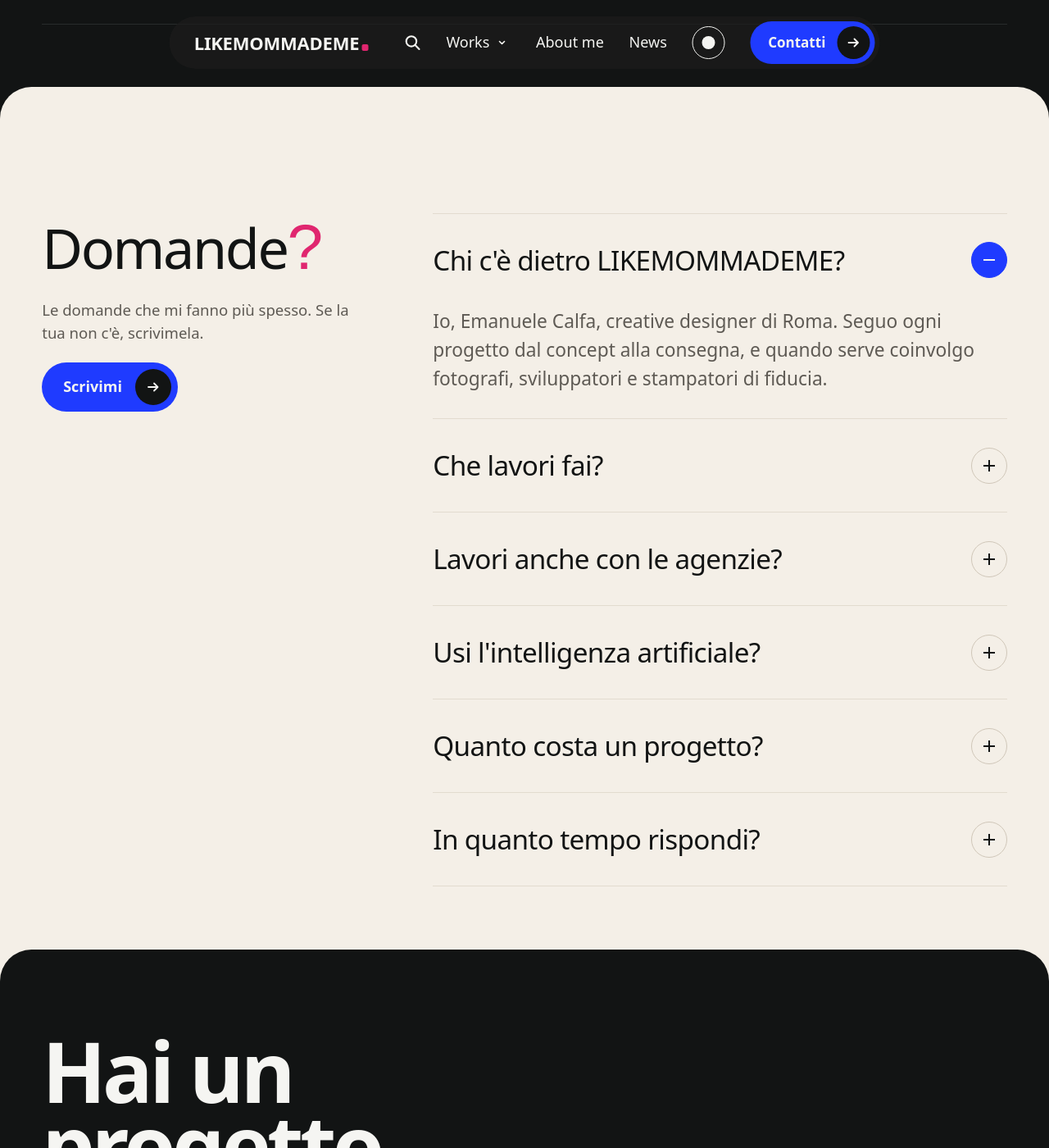
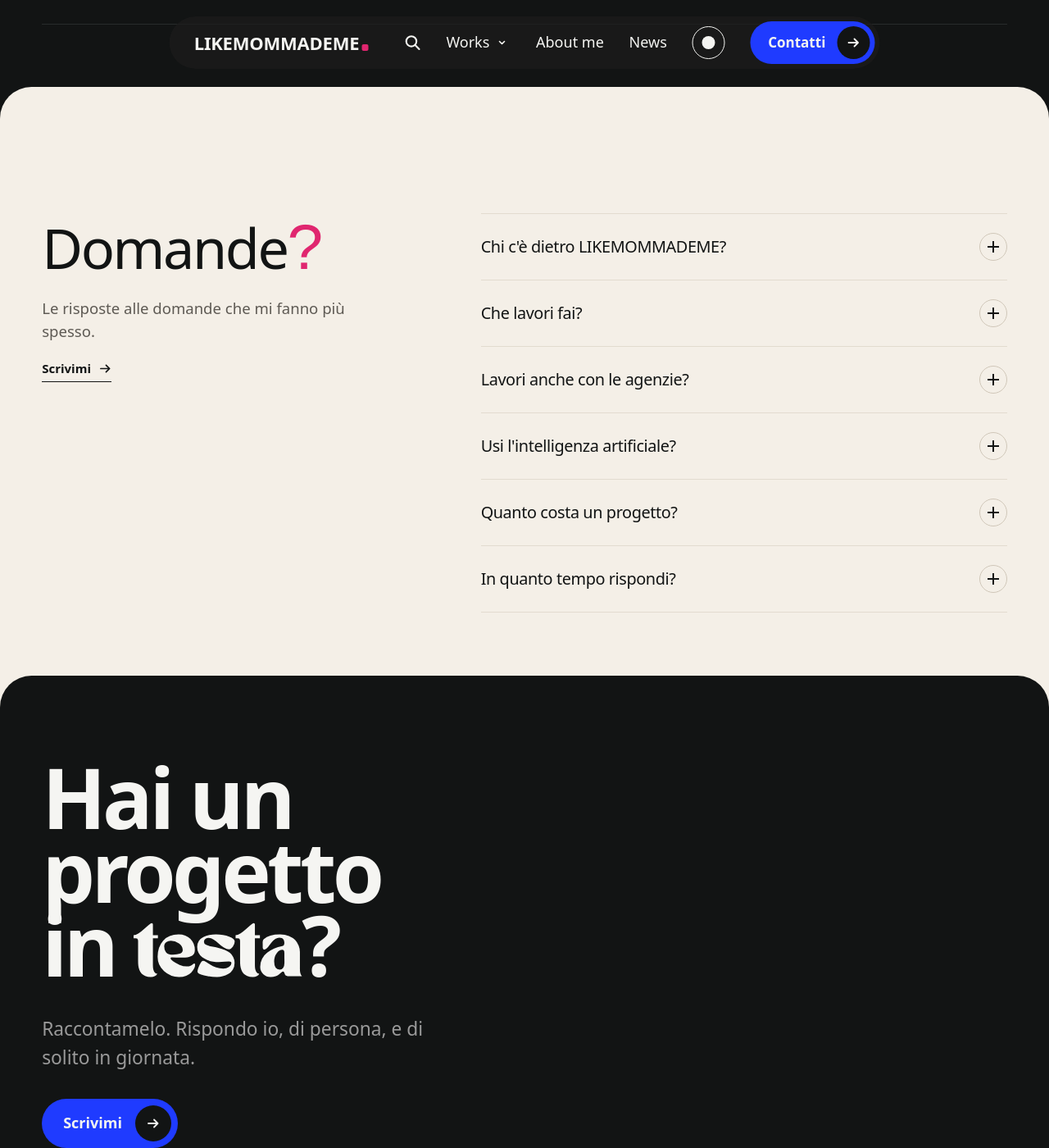
Before and after one commit to likemommademe/likemommademe.github.io, a Jekyll site: the page built from contatti.html, in a window 1280 px wide and 1400 px high, scrolled down 3840 px. Shown: the whole window at 82% size. Built offline with Jekyll 4.4.1, drawn with Linux system fonts in a browser that asks for light colours; some web fonts are replaced.

Commit message:
Domande come bitwip: titolo e Scrivimi a sinistra, domande più compatte a destra (About e Contatti)
Co-Authored-By: Claude Opus 5.5 <noreply@anthropic.com>

```diff
--- a/_data/testi.yml
+++ b/_data/testi.yml
@@ -247,7 +247,7 @@ contatti:
   tempi: Di solito in giornata, dal lunedì al venerdì. Il weekend ci provo, mamma permettendo.
   clienti_titolo: "Hanno già lavorato con me. E tu?"
   servizi_titolo: "Cosa <em>faccio</em>"
-  faq_intro: Le domande che mi fanno più spesso. Se la tua non c'è, scrivimela.
+  faq_intro: Le risposte alle domande che mi fanno più spesso.
   faq_cta: Scrivimi
 
 esperienze:
--- /dev/null
+++ b/_includes/domande.html
@@ -0,0 +1,19 @@
+{% comment %} Domande frequenti (come bitwip): a sinistra titolo, una riga e il link Scrivimi; a destra le domande a fisarmonica {% endcomment %}
+{% assign a = site.data.testi.about %}{% assign tc = site.data.testi.contatti %}
+<section class="fascia{% if include.inv %} inv{% endif %}">
+  <div class="faq-cont">
+    <div class="faq-cont__lato">
+      <h2 class="rise"><span>{{ a.faq_titolo }}</span></h2>
+      <p class="contatti-pag__p">{{ tc.faq_intro }}</p>
+      <a class="rec__vedi" href="{{ '/contatti/' | relative_url }}" data-modulo-apri>{{ tc.faq_cta }}<svg width="15" height="15" viewBox="0 0 16 16" aria-hidden="true"><path d="M2 8h11M9 3.5 13.5 8 9 12.5" fill="none" stroke="currentColor" stroke-width="1.8" stroke-linecap="round" stroke-linejoin="round"/></svg></a>
+    </div>
+    <div class="faq">
+      {% for q in a.faq %}
+        <details class="qa" name="faq-{{ include.id | default: 'd' }}">
+          <summary>{{ q.d }}<span class="qa__ico" aria-hidden="true"></span></summary>
+          <div class="qa__a"><p>{{ q.r }}</p></div>
+        </details>
+      {% endfor %}
+    </div>
+  </div>
+</section>
--- a/assets/css/style.css
+++ b/assets/css/style.css
@@ -961,9 +961,9 @@ html.js [data-rivela].is-in { opacity: 1; transform: none; }
 /* About: domande a fisarmonica */
 .faq { border-top: 1px solid var(--line); }
 .qa { border-bottom: 1px solid var(--line); }
-.qa summary { list-style: none; display: flex; justify-content: space-between; align-items: center; gap: var(--gap); padding: clamp(22px, 2.4vw, 34px) 0; cursor: pointer; font-size: var(--t-h3); font-weight: 500; letter-spacing: -.02em; }
+.qa summary { list-style: none; display: flex; justify-content: space-between; align-items: center; gap: var(--gap); padding: clamp(18px, 1.8vw, 24px) 0; cursor: pointer; font-size: clamp(1.0625rem, 1rem + .3vw, 1.25rem); font-weight: 500; letter-spacing: -.02em; }
 .qa summary::-webkit-details-marker { display: none; }
-.qa__ico { flex: none; position: relative; width: 44px; height: 44px; border-radius: 50%; border: 1.5px solid var(--line-2); transition: background .3s, border-color .3s, transform .6s var(--ease); }
+.qa__ico { flex: none; position: relative; width: 34px; height: 34px; border-radius: 50%; border: 1.5px solid var(--line-2); transition: background .3s, border-color .3s, transform .6s var(--ease); }
 .qa__ico::before, .qa__ico::after { content: ""; position: absolute; left: 50%; top: 50%; width: 14px; height: 2px; margin: -1px 0 0 -7px; background: currentColor; transition: transform .6s var(--ease); }
 .qa__ico::after { transform: rotate(90deg); }
 .qa[open] .qa__ico { background: var(--accent-1); border-color: var(--accent-1); color: #F5F5F2; transform: rotate(180deg); }
@@ -1003,8 +1003,8 @@ html.js [data-rivela].is-in { opacity: 1; transform: none; }
 .servizi__d { color: var(--muted); }
 .servizi__go { display: grid; place-items: center; width: 48px; height: 48px; border-radius: 50%; border: 1px solid var(--line-2); transition: background .3s, color .3s, transform .6s var(--ease); }
 .servizi__r:hover .servizi__go { background: var(--accent-1); border-color: var(--accent-1); color: #F5F5F2; transform: rotate(-45deg); }
-.faq-cont { display: grid; grid-template-columns: minmax(0, 4fr) minmax(0, 7fr); gap: clamp(40px, 6vw, 112px); align-items: start; }
-.faq-cont__lato { display: grid; gap: 22px; justify-items: start; position: sticky; top: calc(var(--nav-h) + 24px); }
+.faq-cont { display: grid; grid-template-columns: minmax(0, 5fr) minmax(0, 7fr); gap: clamp(40px, 6vw, 112px); align-items: start; }
+.faq-cont__lato { display: grid; gap: 20px; justify-items: start; position: sticky; top: calc(var(--nav-h) + 24px); }
 .faq-cont__lato h2 { margin: 0; font-size: var(--t-h2); }
 @media (max-width: 900px) {
   .contatti-pag, .faq-cont { grid-template-columns: minmax(0, 1fr); }
--- a/contatti.html
+++ b/contatti.html
@@ -56,21 +56,5 @@ permalink: /contatti/
   </ol>
 </section>
 
-{% comment %} 5. Domande frequenti (le stesse dell'About) {% endcomment %}
-<section class="fascia">
-  <div class="faq-cont">
-    <div class="faq-cont__lato">
-      <h2 class="rise"><span>{{ a.faq_titolo }}</span></h2>
-      <p class="contatti-pag__p">{{ tc.faq_intro }}</p>
-      <a class="btn" href="#p-nome">{{ tc.faq_cta }}<span class="btn__arrow" aria-hidden="true"><svg width="16" height="16" viewBox="0 0 16 16"><path d="M2 8h11M9 3.5 13.5 8 9 12.5" fill="none" stroke="currentColor" stroke-width="1.8" stroke-linecap="round" stroke-linejoin="round"/></svg></span></a>
-    </div>
-    <div class="faq">
-      {% for q in a.faq %}
-        <details class="qa" name="faq-contatti"{% if forloop.first %} open{% endif %}>
-          <summary>{{ q.d }}<span class="qa__ico" aria-hidden="true"></span></summary>
-          <div class="qa__a"><p>{{ q.r }}</p></div>
-        </details>
-      {% endfor %}
-    </div>
-  </div>
-</section>
+{% comment %} 5. Domande frequenti {% endcomment %}
+{% include domande.html id="contatti" %}
```
Also changed, not shown: _layouts/about.html (+2 -12 lines).
